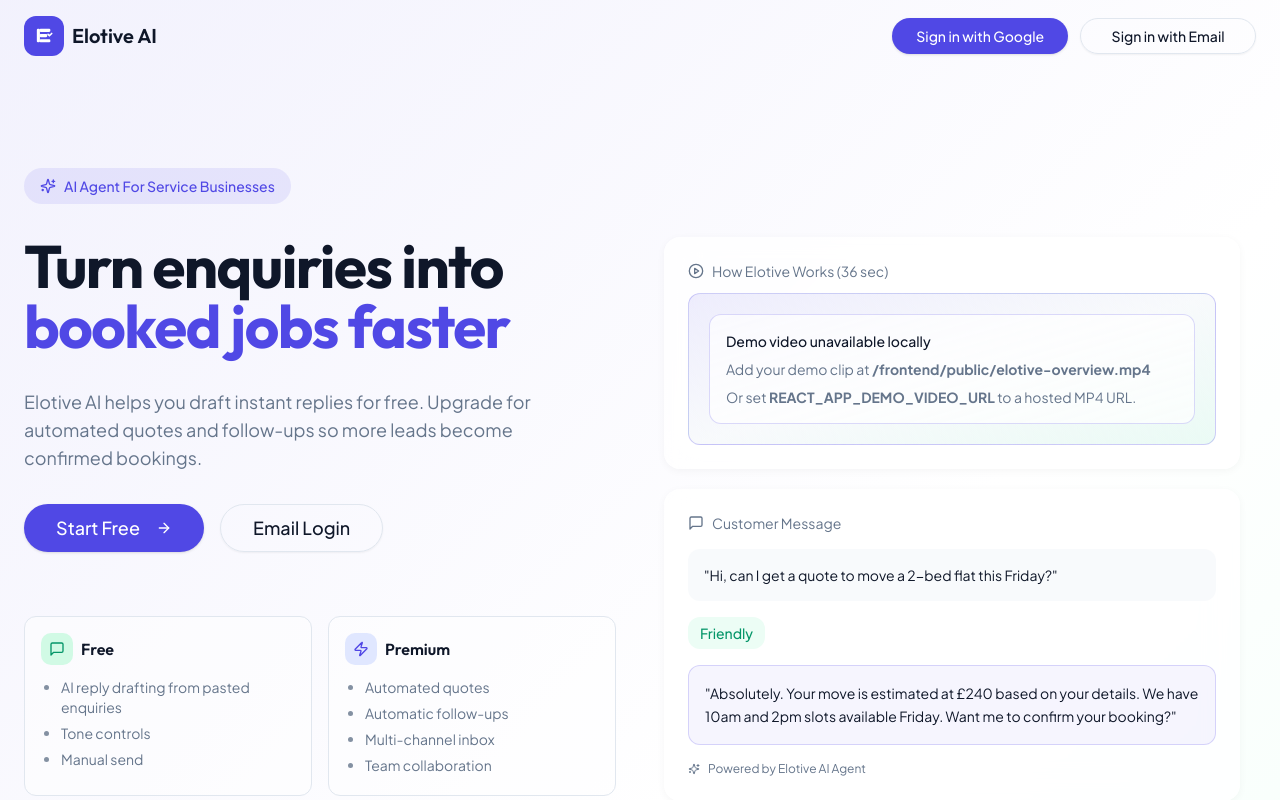
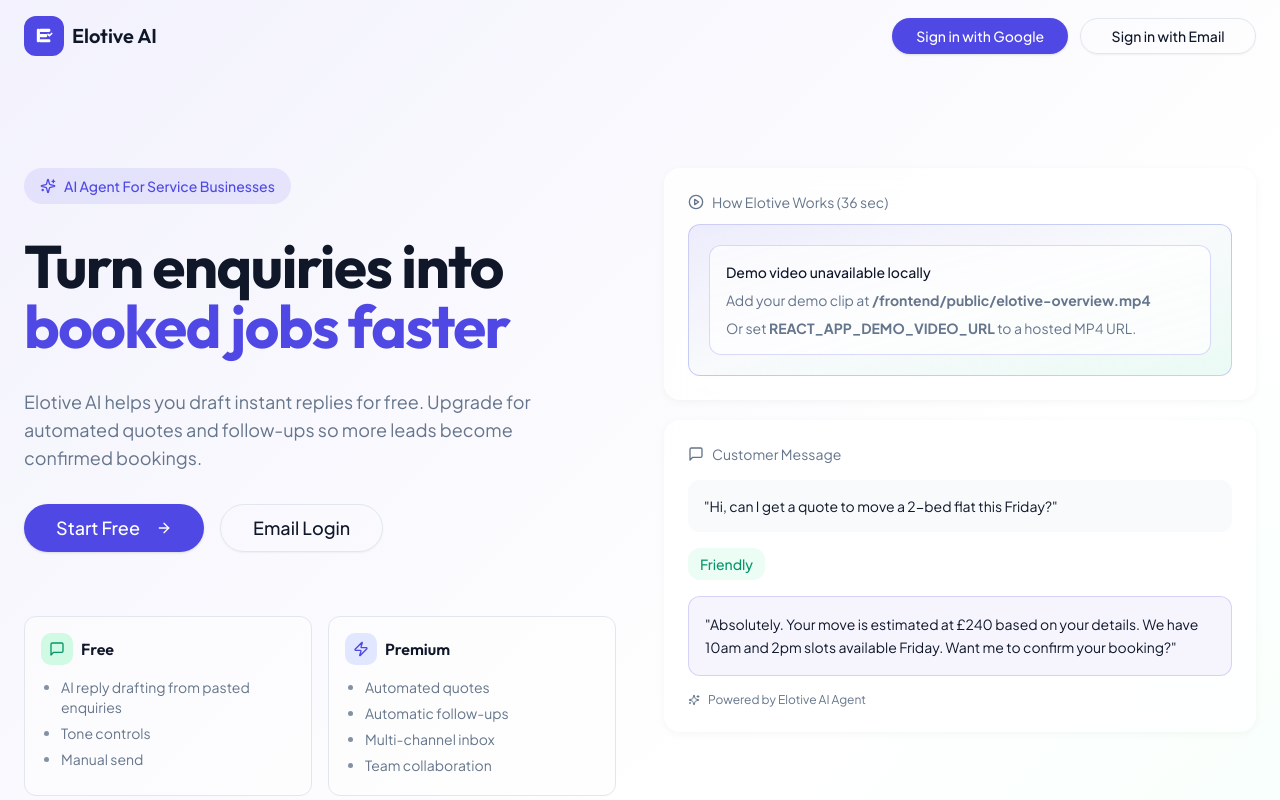
Before and after one commit to trustenableltd/elotive-web, a React (Create React App) app: page / in a window 1280 px wide. Shown: the top 800 px of the page. Built offline with nearby package versions, Linux system fonts and the light colour scheme; no server answers.

Commit message:
fix: improve hero responsiveness across tablet and laptop widths

```diff
--- a/src/components/Landing.jsx
+++ b/src/components/Landing.jsx
@@ -47,9 +47,9 @@
       {/* Hero Section */}
       <main className="px-4 sm:px-6 py-8 md:py-24">
         <div className="max-w-7xl mx-auto">
-          <div className="grid xl:grid-cols-2 gap-10 xl:gap-12 items-center">
+          <div className="grid lg:grid-cols-2 gap-8 lg:gap-12 items-start">
             {/* Left Content */}
-            <div className="space-y-6 md:space-y-8 max-w-2xl">
+            <div className="space-y-6 md:space-y-8 max-w-2xl lg:max-w-none">
               <div className="inline-flex items-center gap-2 px-4 py-2 rounded-full bg-primary/10 text-primary text-sm font-medium">
                 <Sparkles className="w-4 h-4" />
                 AI Agent For Service Businesses
@@ -138,7 +138,7 @@
             </div>
 
             {/* Right Content - Preview */}
-            <div className="relative w-full max-w-xl mx-auto xl:mx-0">
+            <div className="relative w-full max-w-xl lg:max-w-none mx-auto lg:mx-0">
               <div className="glass rounded-2xl p-6 card-shadow mb-5">
                 <div className="flex items-center gap-2 text-sm text-muted-foreground mb-3">
                   <PlayCircle className="w-4 h-4" />
```
